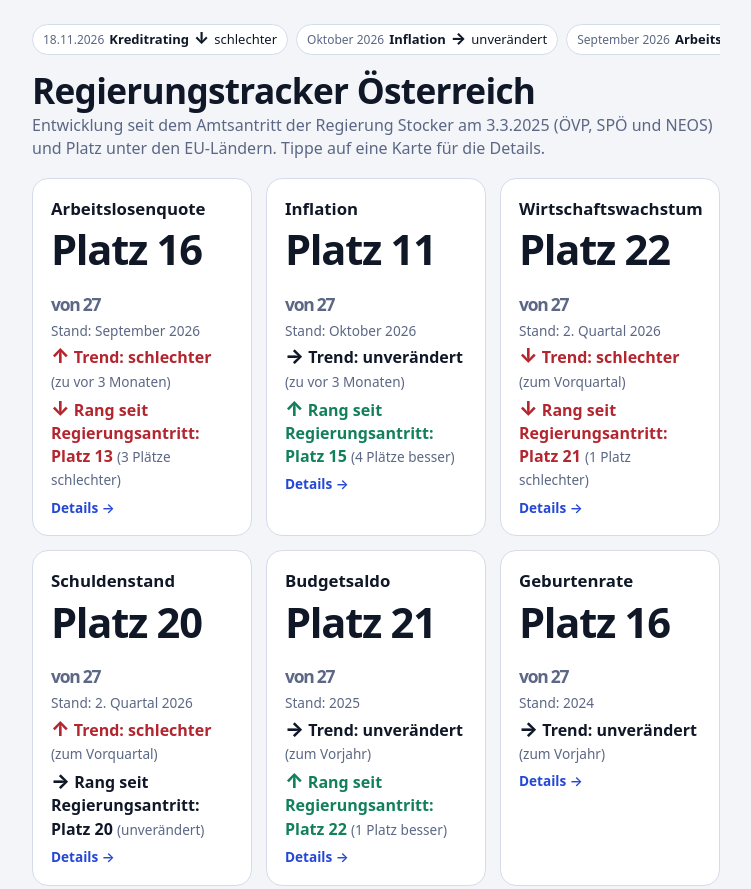
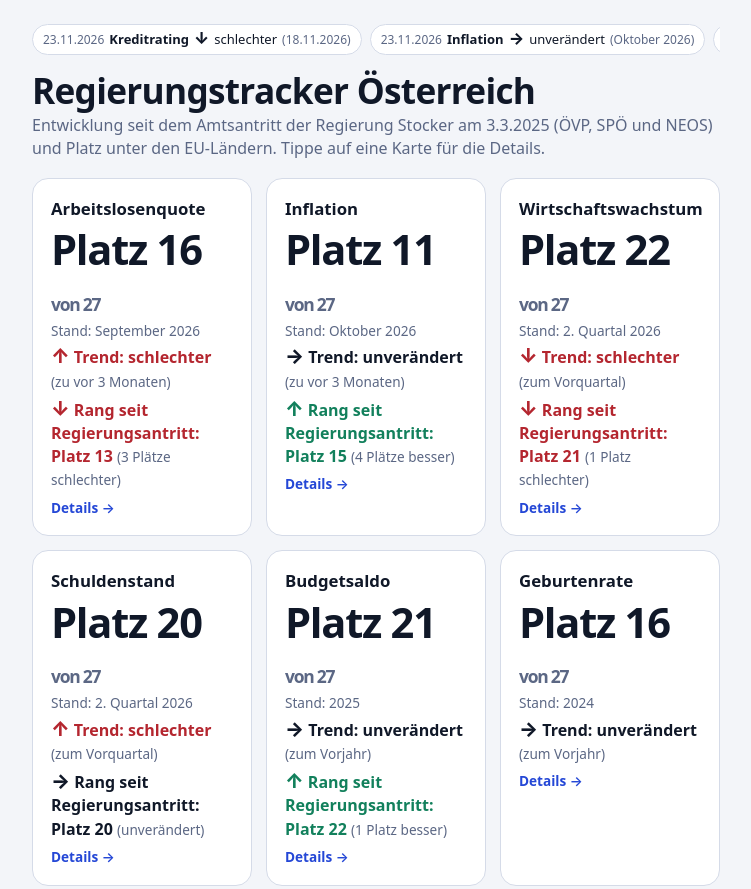
Before and after one commit to Thorusmaximus/oesterreich-eu-vergleich, a plain HTML site: page docs/index.html in a window 1280 px wide. Shown: the top 889 px of the page, without its empty margins (264-1015 px from the left). Drawn offline with Linux system fonts and the light colour scheme.

Commit message:
Leiste: zuletzt aktualisierte Indikatoren links, mit Datum der neuen Zahl
Co-Authored-By: Claude Sonnet 5.5 <noreply@anthropic.com>
Claude-Session: https://claude.ai/code/session_01VREGYsAQD5VDTbRsXg6iog

```diff
--- a/docs/index.html
+++ b/docs/index.html
@@ -72,13 +72,12 @@ function periodeEnde(i){
 function neuesteLeiste(){
   var el=document.getElementById("neu"); if(!el) return;
   var liste=D.indikatoren.filter(function(i){return i.oesterreich && i.oesterreich.urteil;}).map(function(i){
-    var a=i.oesterreich, hj=i.halbjahr;
-    return {i:i, e:periodeEnde(i), p:i.art==="rating"?datum(i.stand):periode(i.periode),
-      ar:i.art==="nurAT"?pfeil(a.richtung):pfeilFuer(i,a.urteil,a.richtung)};
-  }).sort(function(x,y){return y.e-x.e;});
-  el.innerHTML='<div class="neu" role="list" aria-label="Neueste Daten">'+liste.map(function(x){
+    return {i:i, g:i.geaendert||D.aktualisiert||"", e:periodeEnde(i), p:i.art==="rating"?datum(i.stand):periode(i.periode),
+      ar:i.art==="nurAT"?pfeil(i.oesterreich.richtung):pfeilFuer(i,i.oesterreich.urteil,i.oesterreich.richtung)};
+  }).sort(function(x,y){ return x.g<y.g ? 1 : x.g>y.g ? -1 : y.e-x.e; }); // zuletzt aktualisiert links, bei gleichem Tag der neuere Datenstand zuerst
+  el.innerHTML='<div class="neu" role="list" aria-label="Zuletzt aktualisiert">'+liste.map(function(x){
     var a=x.i.oesterreich;
-    return '<a class="chip '+urteilCls(a.urteil)+'" role="listitem" href="indikator.html?id='+encodeURIComponent(x.i.id)+'"><span class="p">'+x.p+'</span> <b>'+x.i.name+'</b> <span class="ar" aria-hidden="true">'+x.ar+'</span> '+trendWort(a.urteil)+'</a>';
+    return '<a class="chip '+urteilCls(a.urteil)+'" role="listitem" href="indikator.html?id='+encodeURIComponent(x.i.id)+'" title="Neue Zahl am '+datum(x.g)+', Datenstand '+x.p+'"><span class="p">'+datum(x.g)+'</span> <b>'+x.i.name+'</b> <span class="ar" aria-hidden="true">'+x.ar+'</span> '+trendWort(a.urteil)+' <span class="p">('+x.p+')</span></a>';
   }).join('')+'</div>';
 }
 </script>
```
Also changed, not shown: update.js (+9 -0 lines).
